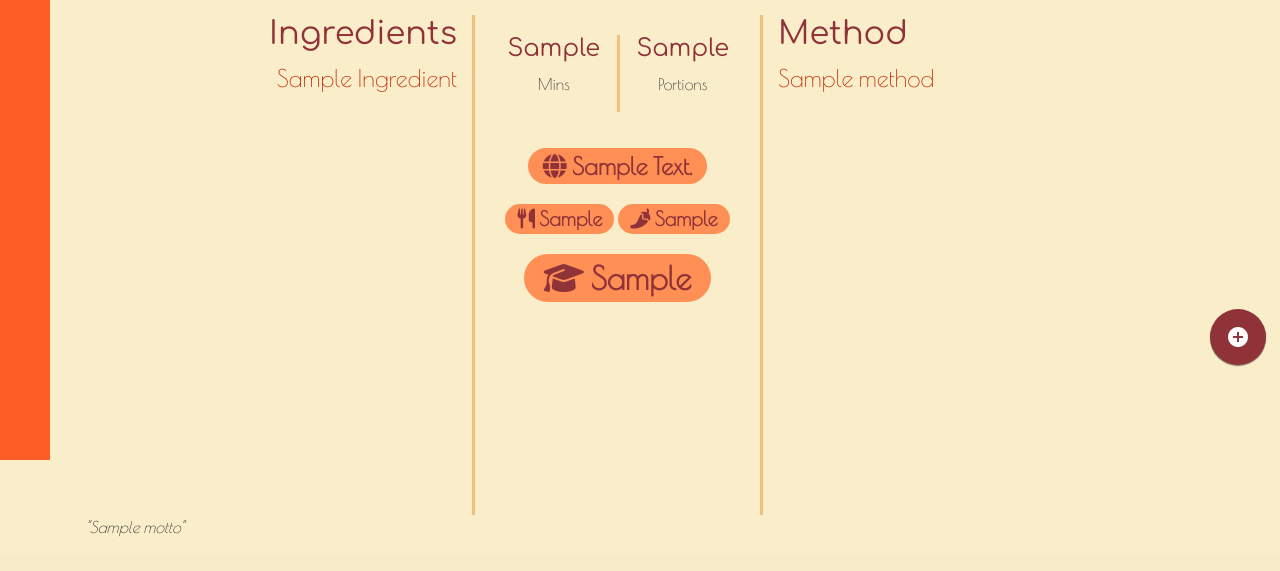
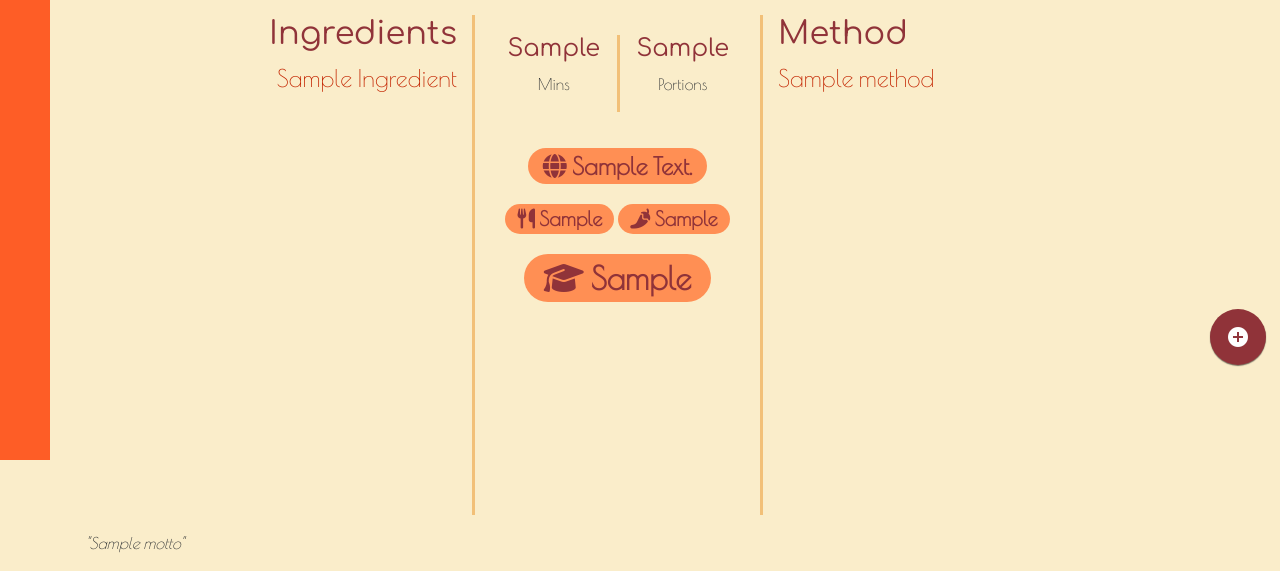
Before and after one commit to c-marsh/MP3, a Flask app: template templates/recipe.html in a window 1280 px wide. Shown: the part 410-981 px from the top of the page. Before the commit the page ends 947 px from the top, so only its background shows below. Run offline with Flask 2, Linux system fonts and the light colour scheme; the template is opened without the code that fills it: most values are stand-ins (such as "Sample title", 1, 10 or a date in 2020); grey boxes marked "Sample" are stand-in pictures; some libraries are stand-ins or nearby versions.

Commit message:
fix recipe page padding around footer
Signed-off-by: Chris Marsh <cmhilfiker@gmail.com>

```diff
--- a/templates/recipe.html
+++ b/templates/recipe.html
@@ -69,7 +69,7 @@ recipe.image
       </div>
     </div>
   </div>
-  <div class="row pt-3">
+  <div class="row pt-3 pb-3">
     <div class="col-12 col-md-6 col-lg-4 custom-border-right">
       <!-- time/portions -->
 
```
